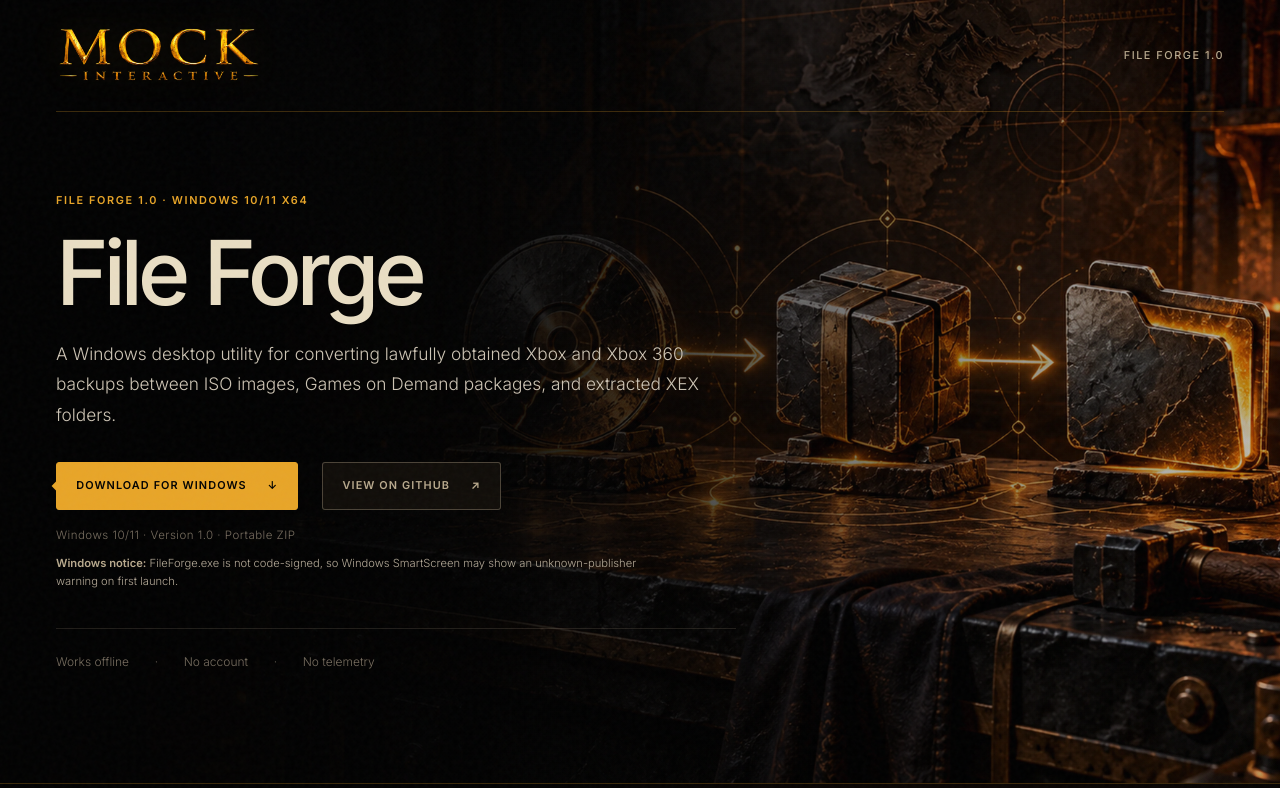
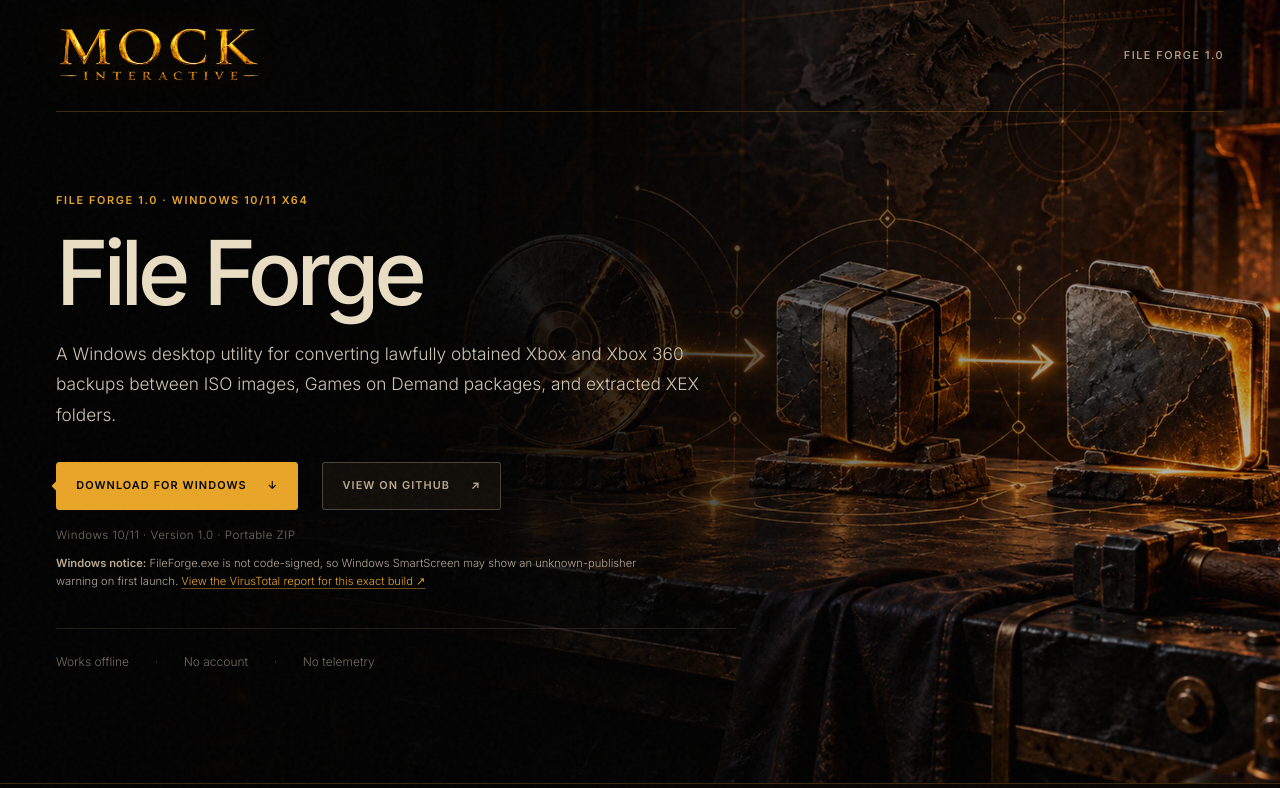
Before and after one commit to andrewmock96/mock_interactive_website, a Flask app: page / in a window 1280 px wide. Shown: the top 788 px of the page. Run offline with Flask 3, Linux system fonts and the light colour scheme; some libraries are stand-ins or nearby versions.

Commit message:
Link File Forge VirusTotal report

```diff
--- a/app.py
+++ b/app.py
@@ -51,6 +51,10 @@
         "fileforge_repo_url": os.environ.get(
             "FILEFORGE_REPO_URL",
             "https://github.com/andrewmock96/FileForge",
+        ),
+        "fileforge_virustotal_url": os.environ.get(
+            "FILEFORGE_VIRUSTOTAL_URL",
+            "https://www.virustotal.com/gui/file/c5a51af9905fb5c8827691f8b2417c3233f10c4d53ee5085d86005b3d7dcc98f/detection",
         ),
         "support_url": os.environ.get(
             "SUPPORT_URL", "https://ko-fi.com/mockinteractive"
--- a/static/css/style.css
+++ b/static/css/style.css
@@ -590,6 +590,8 @@
 .download-meta { margin: 1rem 0 0 !important; color: var(--smoke) !important; font-size: .72rem !important; letter-spacing: .04em; }
 .download-warning { max-width: 620px; margin: .65rem 0 0 !important; color: #b5aa98 !important; font-size: .7rem !important; line-height: 1.55; }
 .download-warning strong { color: var(--bone); font-weight: 600; }
+.download-warning a { color: var(--crown-gold); text-decoration: underline; text-decoration-color: rgba(232,165,40,.45); text-underline-offset: 3px; }
+.download-warning a:hover { color: #f2b83e; text-decoration-color: currentColor; }
 .tools-page .text-link { letter-spacing: .08em; text-transform: none; }
 .hero-facts {
   display: flex;
--- a/templates/tools.html
+++ b/templates/tools.html
@@ -15,7 +15,7 @@
             <a class="button repo-button" href="{{ fileforge_repo_url }}" target="_blank" rel="noopener noreferrer">View on GitHub <span aria-hidden="true">↗</span></a>
         </div>
         <p class="download-meta">Windows 10/11 · Version 1.0 · Portable ZIP</p>
-        <p class="download-warning"><strong>Windows notice:</strong> FileForge.exe is not code-signed, so Windows SmartScreen may show an unknown-publisher warning on first launch.</p>
+        <p class="download-warning"><strong>Windows notice:</strong> FileForge.exe is not code-signed, so Windows SmartScreen may show an unknown-publisher warning on first launch. <a href="{{ fileforge_virustotal_url }}" target="_blank" rel="noopener noreferrer">View the VirusTotal report for this exact build <span aria-hidden="true">↗</span></a></p>
         <ul class="hero-facts" aria-label="File Forge highlights">
             <li>Works offline</li>
             <li>No account</li>
```
Also changed, not shown: tests/test_app.py (+2 -0 lines), README.md.
